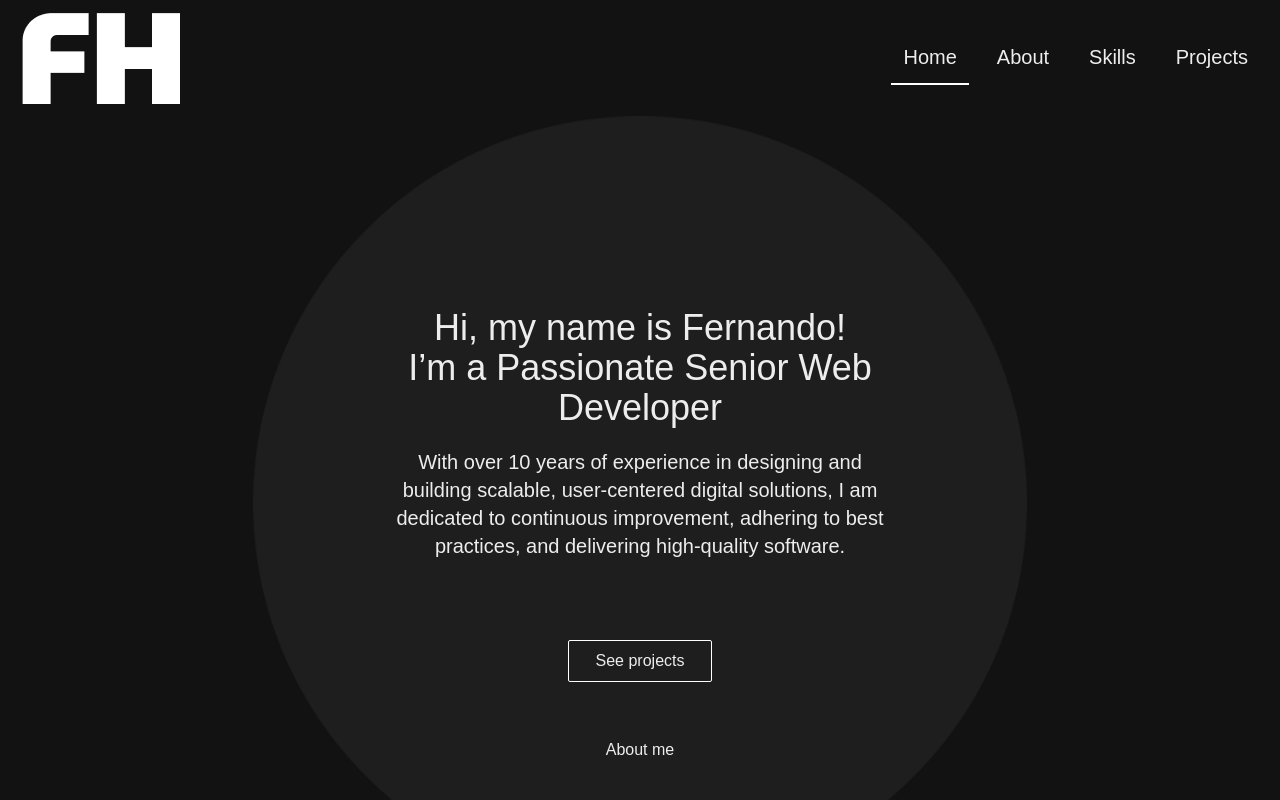
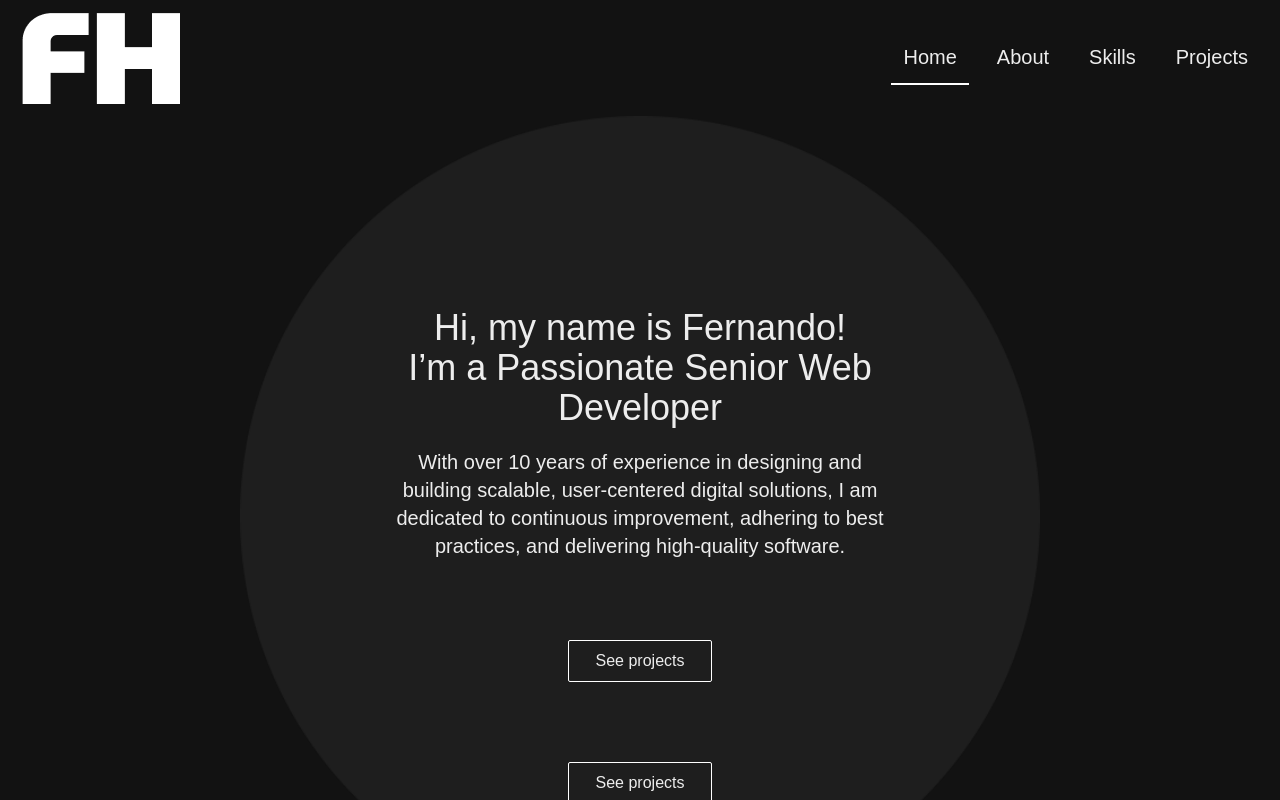
Before and after one commit to fernandohs/portfolio, a Next.js app: page / in a window 1280 px wide. Built offline with nearby package versions, Linux system fonts and the light colour scheme.

Commit message:
fixes for vercel deployment

```diff
--- a/app/about/page.tsx
+++ b/app/about/page.tsx
@@ -29,7 +29,7 @@ const AboutPage = () => {
           <h1 className="text-2xl md:text-4xl text-start">About me</h1>
 
           <p className="text-start my-5 md:my-10 w-full">
-            I'm a Senior Web Developer with over a decade of experience crafting
+            I&apos;m a Senior Web Developer with over a decade of experience crafting
             scalable, user-focused digital solutions. I thrive on continuous
             improvement, applying best practices, and delivering high-quality
             software that meets and exceeds expectations.
--- a/app/page.tsx
+++ b/app/page.tsx
@@ -81,7 +81,12 @@ export default function HomePage() {
               </button>
             </Link>
 
-            <button className="p-4 ">About me</button>
+
+            <Link href="/about">
+              <button className="transition ease-in-out delay-75 mt-10 p-2 rounded-sm border border-white w-full xl:w-36 hover:bg-white hover:text-primary">
+                See projects
+              </button>
+            </Link>
           </div>
         </div>
 
--- a/components/ContactBanner.tsx
+++ b/components/ContactBanner.tsx
@@ -1,7 +1,7 @@
 export const ContactBanner = () => {
   return (
     <div className="flex flex-col w-full items-center justify-center bg-secondary mt-10 py-3 xl:my-20">
-      <h1 className="text-2xl  xl:text-4xl my-5">Let's talk!</h1>
+      <h1 className="text-2xl  xl:text-4xl my-5">Let&apos;s talk!</h1>
 
       <p className="w-3/4 xl:w-[600px] text-center">
         Have a project or idea you’d like to bring to life? Let’s work together
--- a/components/VerticalTimelineProject.tsx
+++ b/components/VerticalTimelineProject.tsx
@@ -1,6 +1,6 @@
 interface Props {
   dateBetween: string,
-  isLeftContent: Boolean,
+  isLeftContent: boolean,
   role: string,
   title: string,
 }
```
